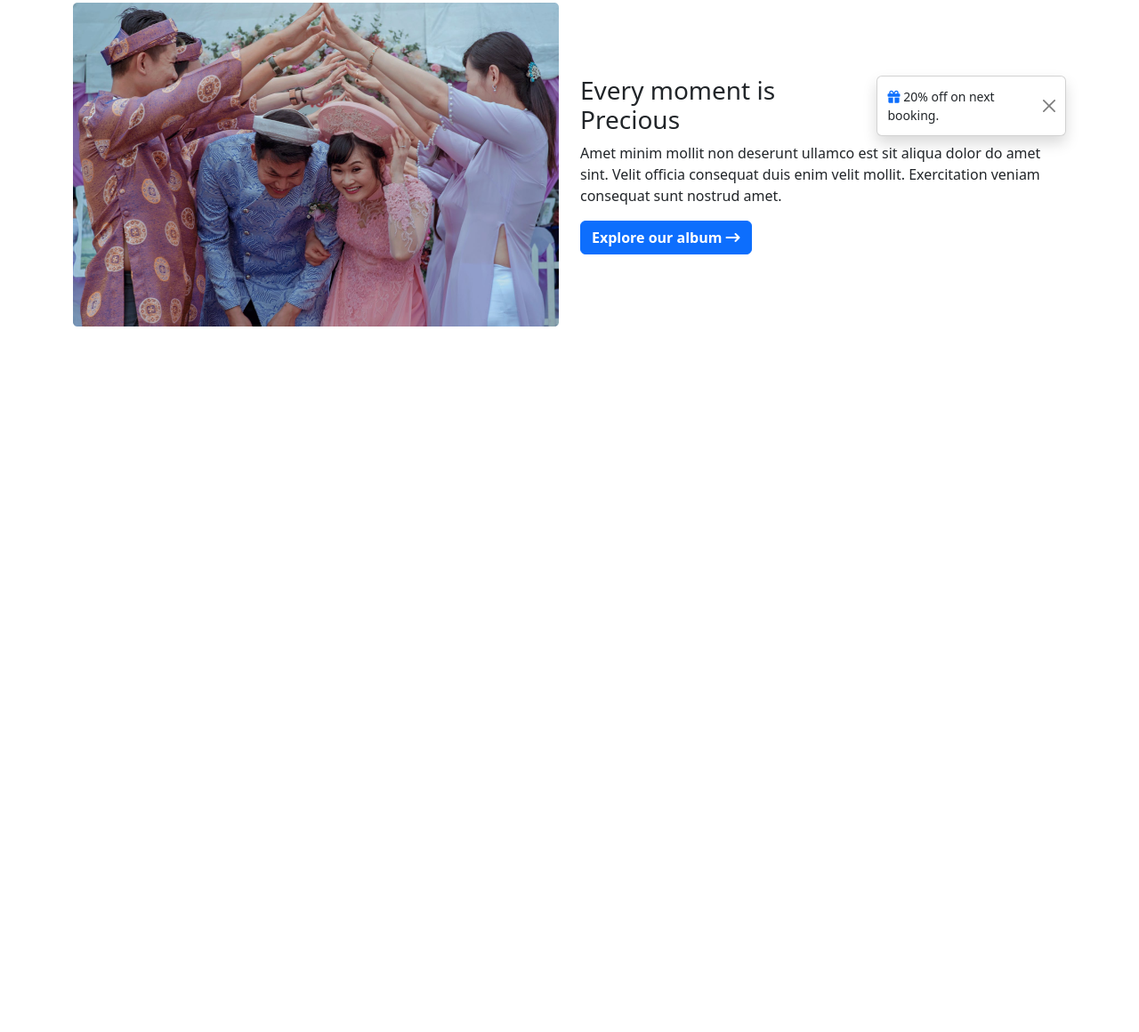
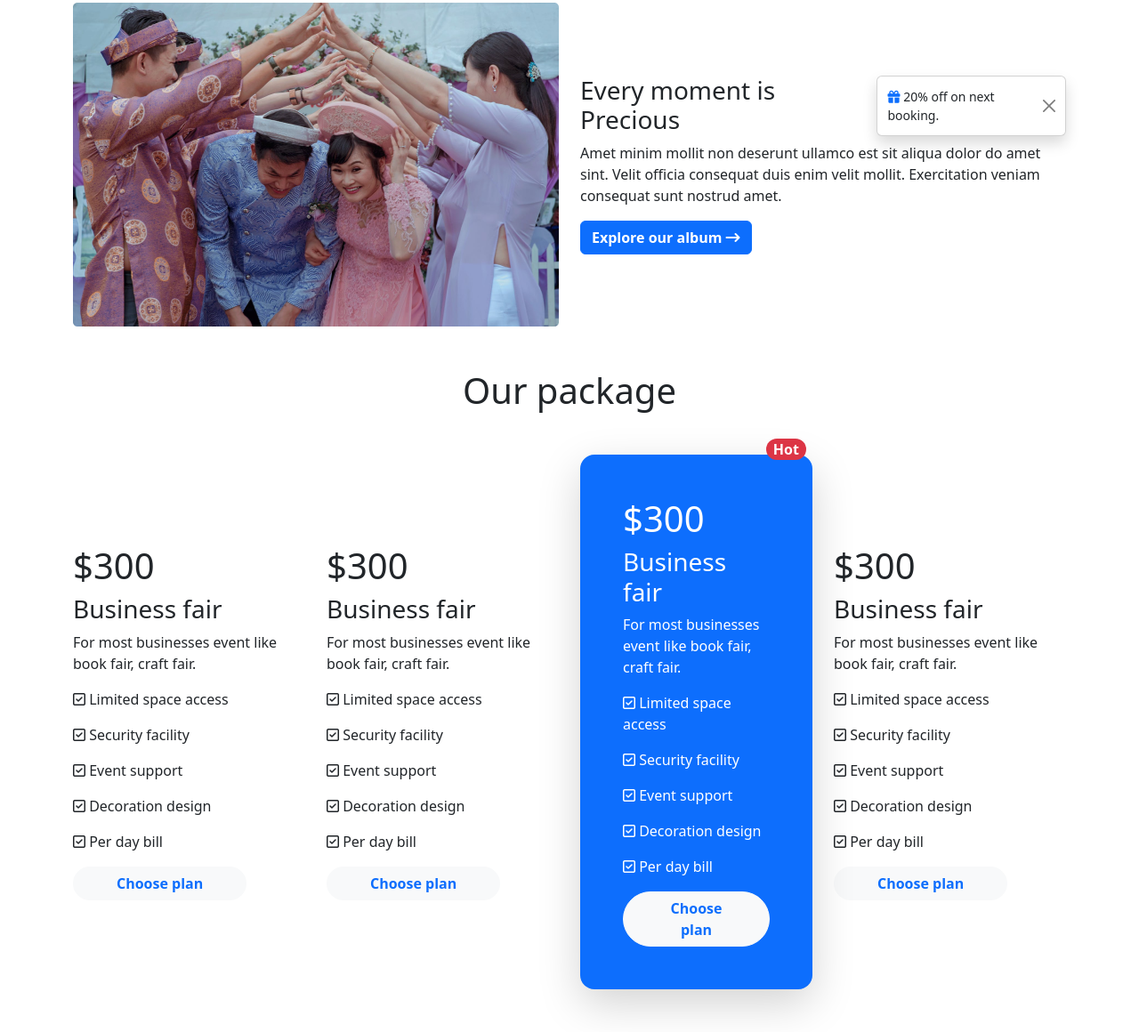
Before and after one commit to mizbauddintareq/convention-centre, a plain HTML site: page index.html in a window 1280 px wide. Shown: the part 620-1780 px from the top of the page at 89% size. Before the commit the page ends 1035 px from the top, so only its background shows below. Drawn offline with nearby package versions, Linux system fonts and the light colour scheme.

Commit message:
add package section

```diff
--- a/css/style.css
+++ b/css/style.css
@@ -6,7 +6,14 @@ body {
   font-family: "Poppins", sans-serif;
 }
 /* Utilities Styles Ends */
-
+.hot-card {
+  position: relative;
+}
+.hot-card span {
+  position: absolute;
+  left: 80%;
+  top: -3%;
+}
 @media only screen and (max-width: 688px) {
   .carousel-item img {
     width: 100%;
--- a/index.html
+++ b/index.html
@@ -147,6 +147,67 @@
             </div>
         </section>
         <!-- Memories Section Starts -->
+
+        <!-- Package Section Starts -->
+        <section class="container my-5">
+            <h1 class="text-center my-5">Our package</h1>
+            <div class="row d-flex justify-content-center align-items-center gy-4">
+                <div class="col-md-3 col-12">
+                    <div>
+                        <h1>$300</h1>
+                        <h3>Business fair</h3>
+                        <p>For most businesses event like book fair, craft fair.</p>
+                        <p><i class=" fa-regular fa-square-check"></i> Limited space access</p>
+                        <p><i class="fa-regular fa-square-check"></i> Security facility</p>
+                        <p><i class="fa-regular fa-square-check"></i> Event support</p>
+                        <p><i class="fa-regular fa-square-check"></i> Decoration design</p>
+                        <p><i class="fa-regular fa-square-check"></i> Per day bill</p>
+                        <button class="btn btn-light text-primary fw-bold rounded-pill px-5">Choose plan</button>
+                    </div>
+                </div>
+                <div class="col-md-3 col-12">
+                    <div>
+                        <h1>$300</h1>
+                        <h3>Business fair</h3>
+                        <p>For most businesses event like book fair, craft fair.</p>
+                        <p><i class="fa-regular fa-square-check"></i> Limited space access</p>
+                        <p><i class="fa-regular fa-square-check"></i> Security facility</p>
+                        <p><i class="fa-regular fa-square-check"></i> Event support</p>
+                        <p><i class="fa-regular fa-square-check"></i> Decoration design</p>
+                        <p><i class="fa-regular fa-square-check"></i> Per day bill</p>
+                        <button class="btn btn-light text-primary fw-bold rounded-pill px-5">Choose plan</button>
+                    </div>
+                </div>
+                <div class="col-md-3 col-12">
+                    <div class="hot-card shadow-lg p-5 rounded-4 bg-primary text-white">
+                        <span class="bg-danger fw-bold rounded-5 px-2">Hot</span>
+                        <h1>$300</h1>
+                        <h3>Business fair</h3>
+                        <p>For most businesses event like book fair, craft fair.</p>
+                        <p><i class="fa-regular fa-square-check"></i> Limited space access</p>
+                        <p><i class="fa-regular fa-square-check"></i> Security facility</p>
+                        <p><i class="fa-regular fa-square-check"></i> Event support</p>
+                        <p><i class="fa-regular fa-square-check"></i> Decoration design</p>
+                        <p><i class="fa-regular fa-square-check"></i> Per day bill</p>
+                        <button class="btn btn-light text-primary fw-bold rounded-pill px-5">Choose plan</button>
+                    </div>
+                </div>
+                <div class="col-md-3 col-12">
+                    <div>
+                        <h1>$300</h1>
+                        <h3>Business fair</h3>
+                        <p>For most businesses event like book fair, craft fair.</p>
+                        <p><i class="fa-regular fa-square-check"></i> Limited space access</p>
+                        <p><i class="fa-regular fa-square-check"></i> Security facility</p>
+                        <p><i class="fa-regular fa-square-check"></i> Event support</p>
+                        <p><i class="fa-regular fa-square-check"></i> Decoration design</p>
+                        <p><i class="fa-regular fa-square-check"></i> Per day bill</p>
+                        <button class="btn btn-light text-primary fw-bold rounded-pill px-5">Choose plan</button>
+                    </div>
+                </div>
+            </div>
+        </section>
+        <!-- Package Section Ends -->
     </main>
     <!-- Main Section Ends -->
 
```
